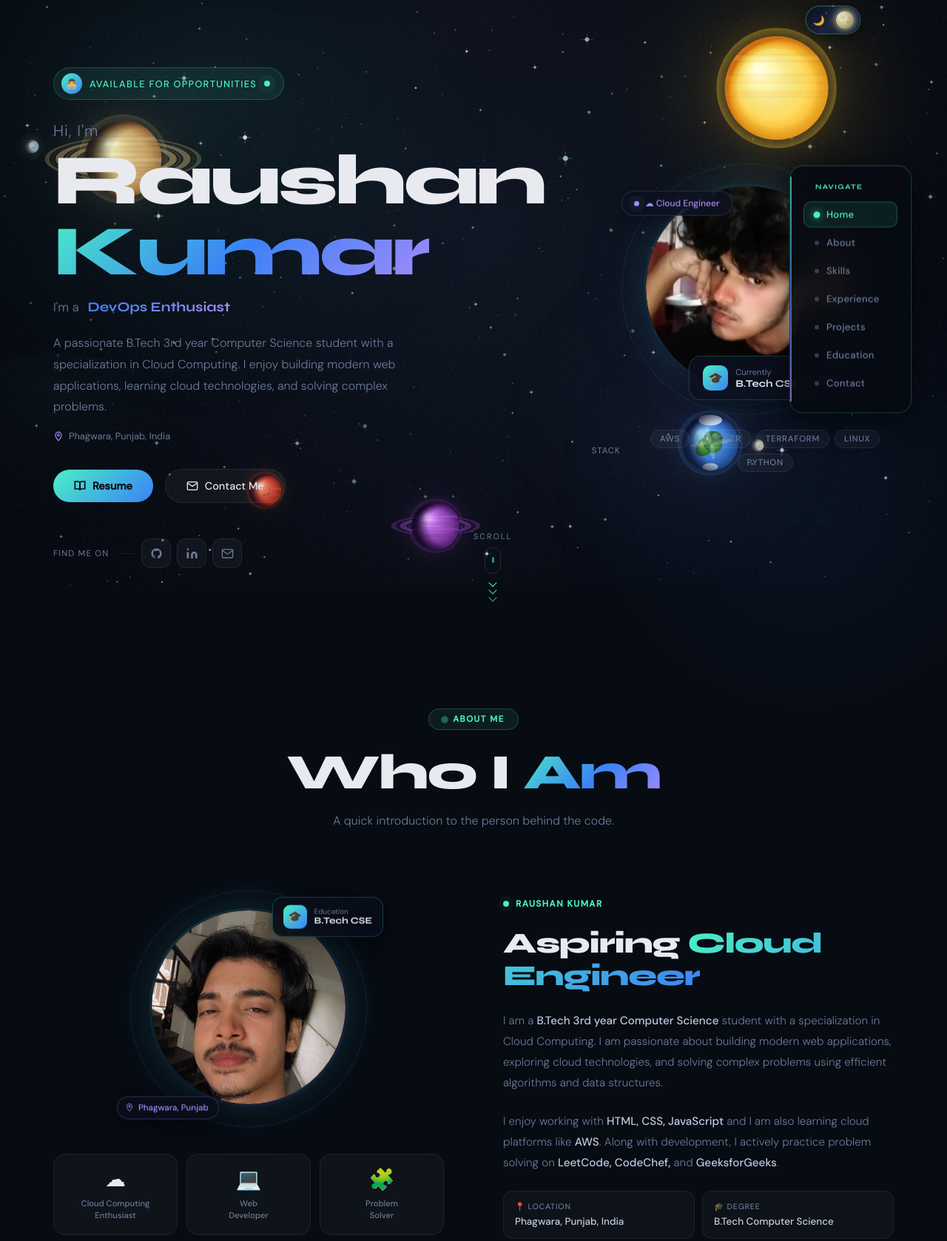
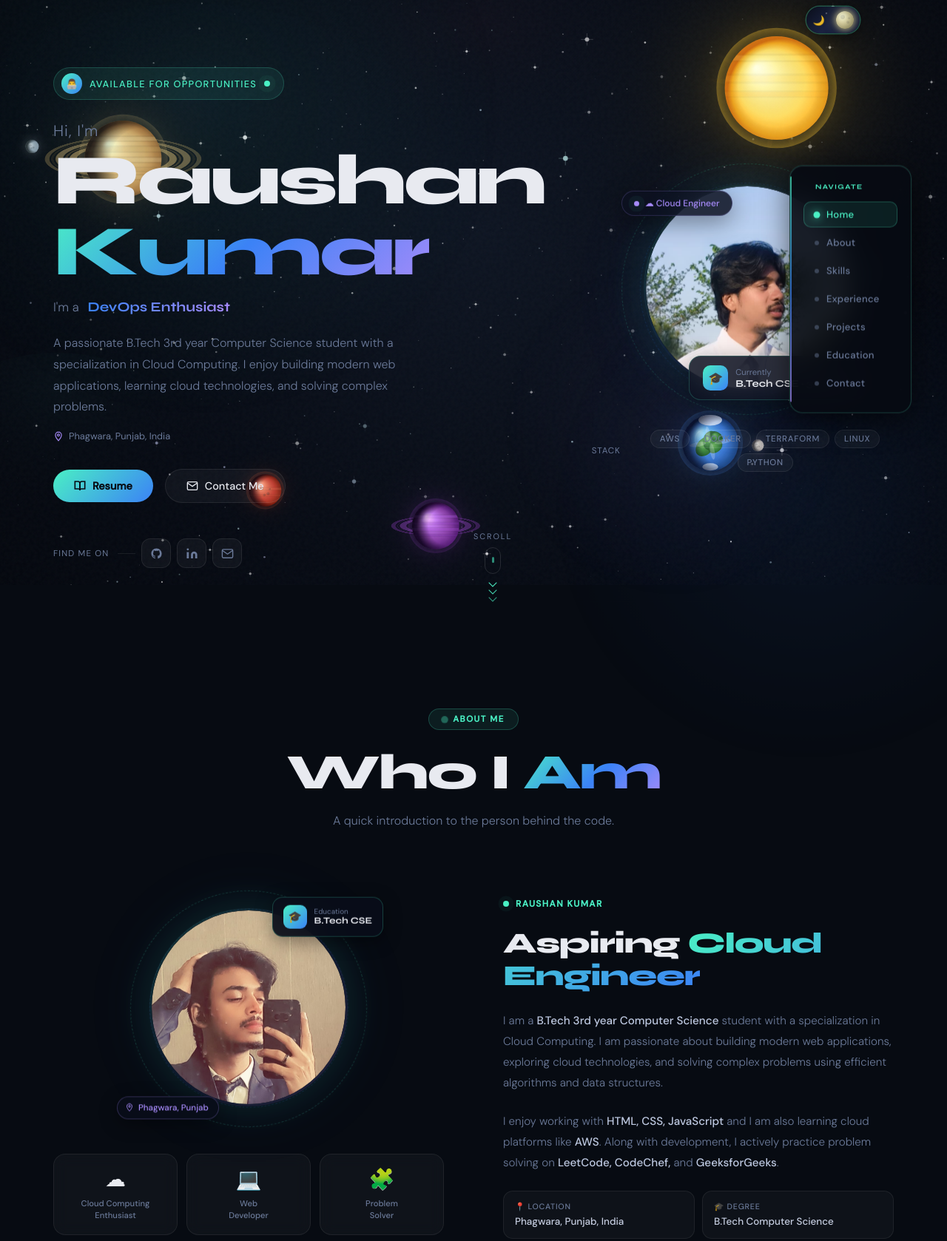
Before and after one commit to RaushanKumar25/Portfolio-Website, a plain HTML site: page index.html in a window 1280 px wide. Shown: the part 9-1687 px from the top of the page at 74% size. Drawn offline with nearby package versions, Linux system fonts and the light colour scheme; animation ran at ten frames a second.

Commit message:
added profile picture

```diff
--- a/index.html
+++ b/index.html
@@ -217,7 +217,7 @@
           <div style="position:relative;">
             <div class="profile-frame">
               <div class="profile-inner">
-                <img src="homeimage/img 4.jpeg" alt="Raushan Kumar" class="profile-img"/>
+                <img src="homeimage/pic 5.jpeg" alt="Raushan Kumar" class="profile-img"/>
                   <defs>
                     <radialGradient id="bgGrad" cx="50%" cy="50%" r="50%">
                       <stop offset="0%" stop-color="#0d1627"/><stop offset="100%" stop-color="#070b12"/>
@@ -355,7 +355,7 @@
 
           <div class="about-img-circle">
             <div class="about-img-inner">
-              <img src="homeimage/pic 2.jpeg" alt="Raushan Kumar" class="profile-img"/>
+              <img src="homeimage/pic 7.jpeg" alt="Raushan Kumar" class="profile-img"/>
                 <defs>
                   <radialGradient id="aBg" cx="50%" cy="50%" r="50%">
                     <stop offset="0%" stop-color="#0d1627"/>
```
Also changed, not shown: homeimage/pic 1.jpeg (added), homeimage/pic 5.jpeg (added), homeimage/pic 6.jpeg (added), homeimage/pic 7.jpeg (added).
